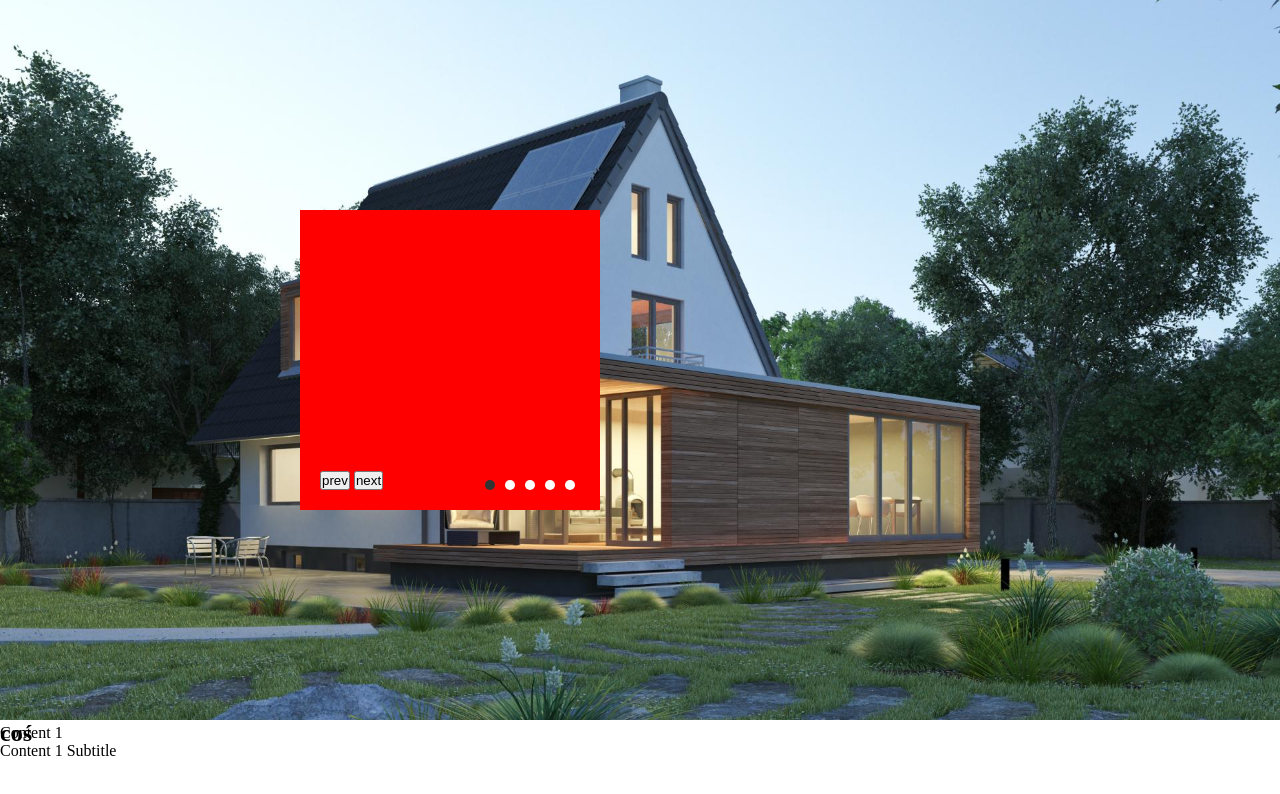
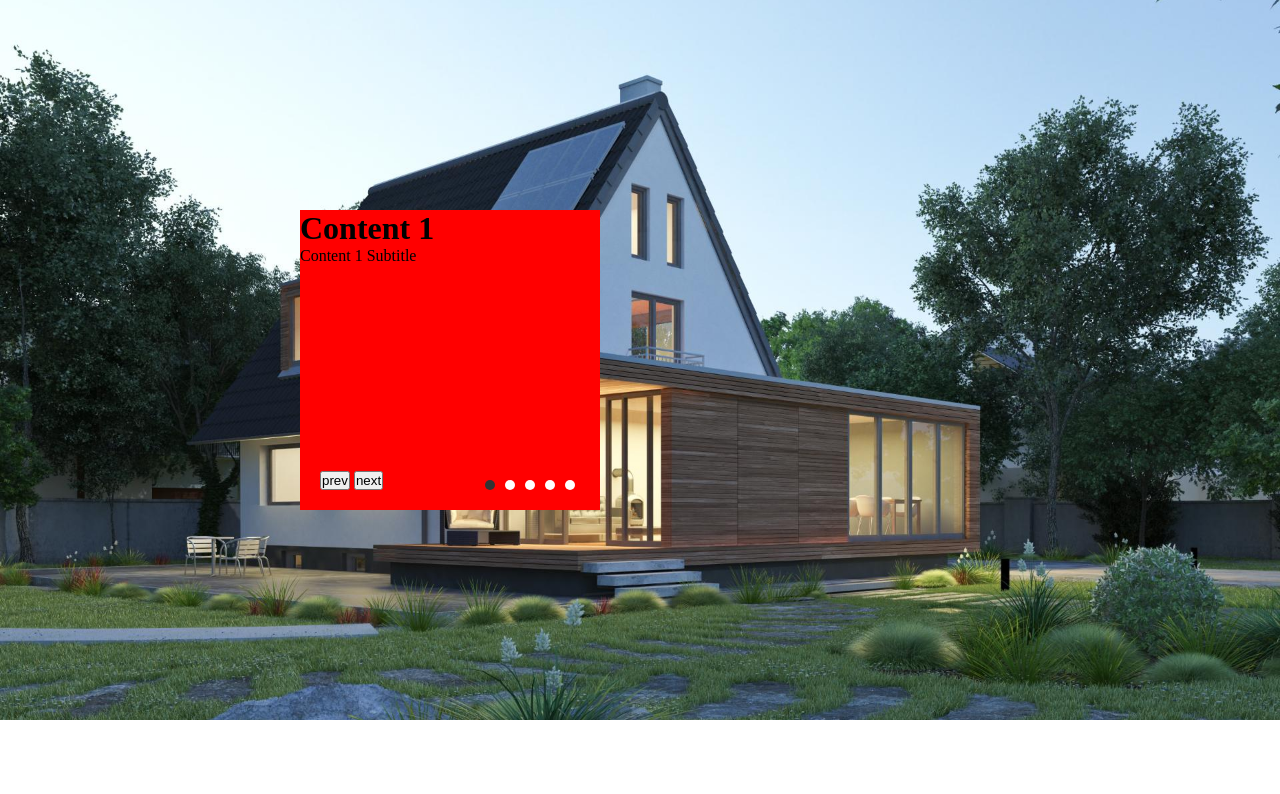
Before and after one commit to nyupyu/JS-slider, a plain HTML site: page index.html in a window 1280 px wide. Drawn offline with Linux system fonts and the light colour scheme.

Commit message:
everything works fine

```diff
--- a/index.html
+++ b/index.html
@@ -44,8 +44,8 @@
 					<li class="globtechnic-slider__slide">
 						<img class="globtechnic-slider__slide-image" src="2.jpg" alt="first-slide" />
 						<div class="globtechnic-slider__slide-text">
-							<p text-type="title">Contedasdantasdasd 2</p>
-							<p text-type="subtitle">Cosadasdantent 2 asdasdSubtitle</p>
+							<p text-type="title">Content 5</p>
+							<p text-type="subtitle">Content 5 Subtitle</p>
 						</div>
 					</li>
 				</ul>
@@ -65,8 +65,6 @@
 			</div>
 		</div>
 		<!-- here -->
-
-		<h2>coś</h2>
 		<script src="js/custom.js"></script>
 	</body>
 </html>
--- a/js/custom.js
+++ b/js/custom.js
@@ -4,29 +4,75 @@
 		const BUTTONS = document.getElementsByClassName('globtechnic-slider__button');
 		const DOTS_BOX = document.getElementsByClassName('globtechnic-slider__dots');
 		const TEXT_BOXES = document.getElementsByClassName('globtechnic-slider__slide-text');
-		console.log(TEXT_BOXES);
+
+		let textsData = [];
+
+		function setTextOnSlide(index) {
+			let currentSlide = index;
+			let infoBox = document.querySelector('.globtechnic-slider__content');
+			let title = infoBox.querySelector('.globtechnic-slider__information-title');
+			let subtitle = infoBox.querySelector('.globtechnic-slider__information-subtitle');
+			title.innerHTML = textsData[currentSlide].title;
+			subtitle.innerHTML = textsData[currentSlide].subtitle;
+		}
+
+		function getAndRemoveSlidesText() {
+			function getSlidesTexts() {
+				let newObj = {};
+				for (let i = 0; i < TEXT_BOXES.length; i++) {
+					let texts = TEXT_BOXES[i].getElementsByTagName('p');
+					let title, subtitle;
+					for (let p of texts) {
+						if (p.getAttribute('text-type') === 'title') {
+							title = p.innerText;
+						}
+						if (p.getAttribute('text-type') === 'subtitle') {
+							subtitle = p.innerText;
+						}
+					}
+					newObj[i] = { title: `${title}`, subtitle: `${subtitle}` };
+				}
+				removeSlidesText();
+				return newObj;
+			}
+			function removeSlidesText() {
+				let clonedTextBoxes = Array.from(TEXT_BOXES);
+				for (let box of clonedTextBoxes) {
+					box.remove();
+				}
+			}
+
+			function saveTextData(data) {
+				let textsArray = data;
+				textsData = textsArray;
+			}
+			return saveTextData(getSlidesTexts());
+		}
 
 		// Function to handle navigation button clicks
 		function handleNavButtons(event) {
 			let currentSlide = getCurrentSlide();
 			let buttonType = event.target.getAttribute('move-to');
-			if (typeof buttonType == 'string' && buttonType.length > 1) {
-				if (buttonType == 'next') {
+			if (typeof buttonType === 'string' && buttonType.length > 1) {
+				if (buttonType === 'next') {
 					SLIDES[currentSlide].classList.remove('active');
-					currentSlide == SLIDES.length - 1 ? (currentSlide = 0) : currentSlide++;
+					currentSlide === SLIDES.length - 1 ? (currentSlide = 0) : currentSlide++;
 					SLIDES[currentSlide].classList.add('active');
 					updateDots(currentSlide);
+					setTextOnSlide(currentSlide);
 				}
-				if (buttonType == 'prev') {
+				if (buttonType === 'prev') {
 					SLIDES[currentSlide].classList.remove('active');
-					currentSlide == 0 ? (currentSlide = SLIDES.length - 1) : currentSlide--;
+					currentSlide === 0 ? (currentSlide = SLIDES.length - 1) : currentSlide--;
 					SLIDES[currentSlide].classList.add('active');
 					updateDots(currentSlide);
+					setTextOnSlide(currentSlide);
 				}
-			} else {
+			} else if (buttonType.length == 1) {
 				SLIDES[currentSlide].classList.remove('active');
 				SLIDES[parseInt(buttonType)].classList.add('active');
 				updateDots(parseInt(buttonType));
+				setTextOnSlide(parseInt(buttonType));
 			}
 		}
 
@@ -56,7 +102,9 @@
 		// Function to set a random slide as active
 		function setRandomSlide() {
 			let x = Math.floor(Math.random() * SLIDES.length);
-			return SLIDES[x].classList.add('active');
+			SLIDES[x].classList.add('active');
+			getAndRemoveSlidesText();
+			setTextOnSlide(x);
 		}
 
 		// Function to get the index of the current active slide
@@ -72,6 +120,7 @@
 		for (let button of BUTTONS) {
 			button.addEventListener('click', e => handleNavButtons(e));
 		}
+
 		// Setting a random slide initially
 		setRandomSlide();
 		// Generating dots for slide navigation
```
